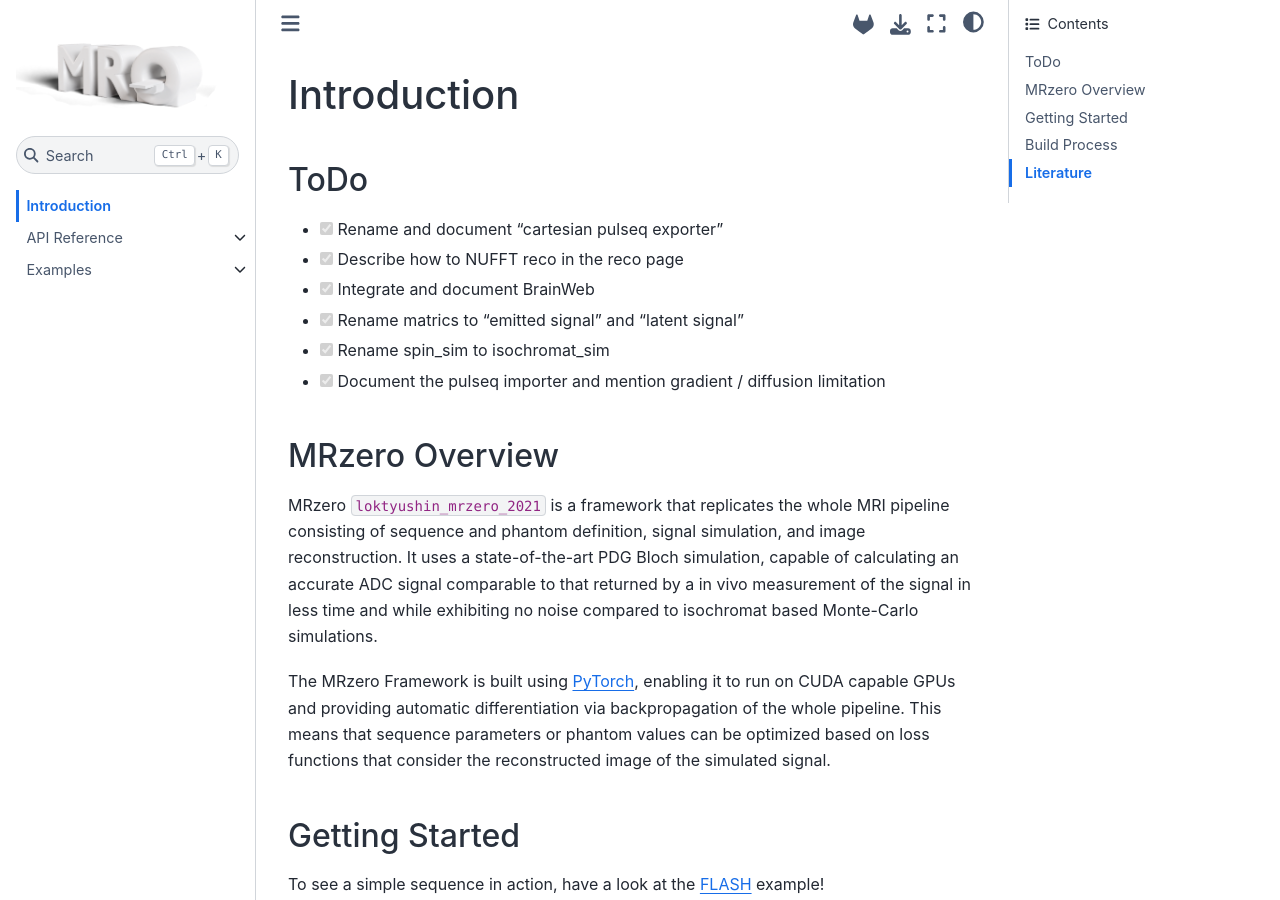
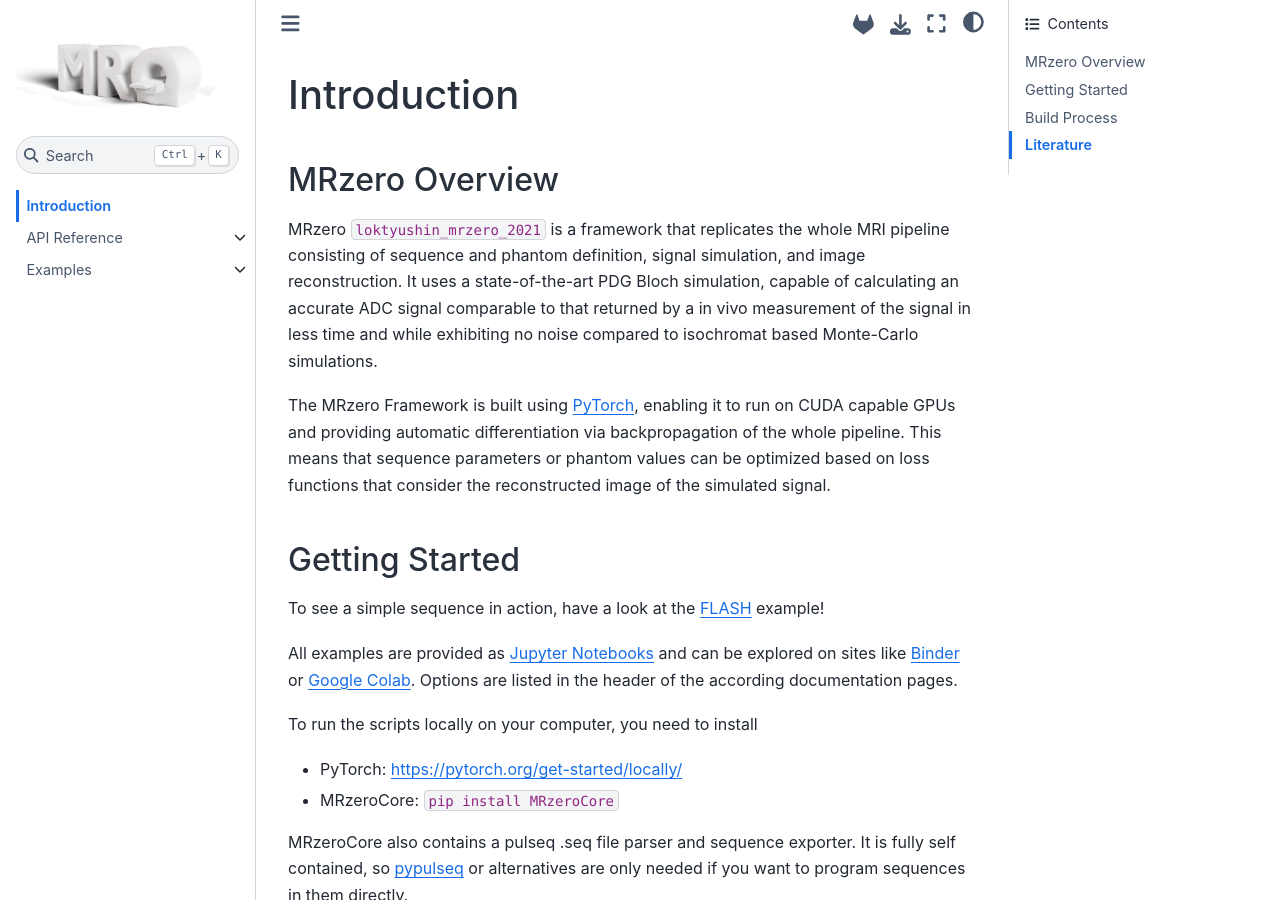
Before and after one commit to MRsources/MRzero-Core, a Jupyter Book: the page built from documentation/intro.md, in a window 1280 px wide and 900 px high. Built offline with Jupyter Book 1.0.4 settings and Sphinx 7.4.7 and the Sphinx Book theme 1.1.4, drawn with Linux system fonts in a browser that asks for light colours; pages that are not in the unit, such as notebooks, are missing from menus; cross-references to code outside the pages are shown as plain code.

Commit message:
removed todo notes

```diff
--- a/documentation/intro.md
+++ b/documentation/intro.md
@@ -1,13 +1,4 @@
 # Introduction
-
-## ToDo
-
-- [x] Rename and document "cartesian pulseq exporter"
-- [x] Describe how to NUFFT reco in the reco page
-- [x] Integrate and document BrainWeb
-- [x] Rename matrics to "emitted signal" and "latent signal"
-- [x] Rename spin_sim to isochromat_sim
-- [x] Document the pulseq importer and mention gradient / diffusion limitation
 
 ## MRzero Overview
 
```
Also changed, not shown: documentation/api.md (+0 -4 lines), documentation/api/simulation/pdg_sim.md (+0 -4 lines).
